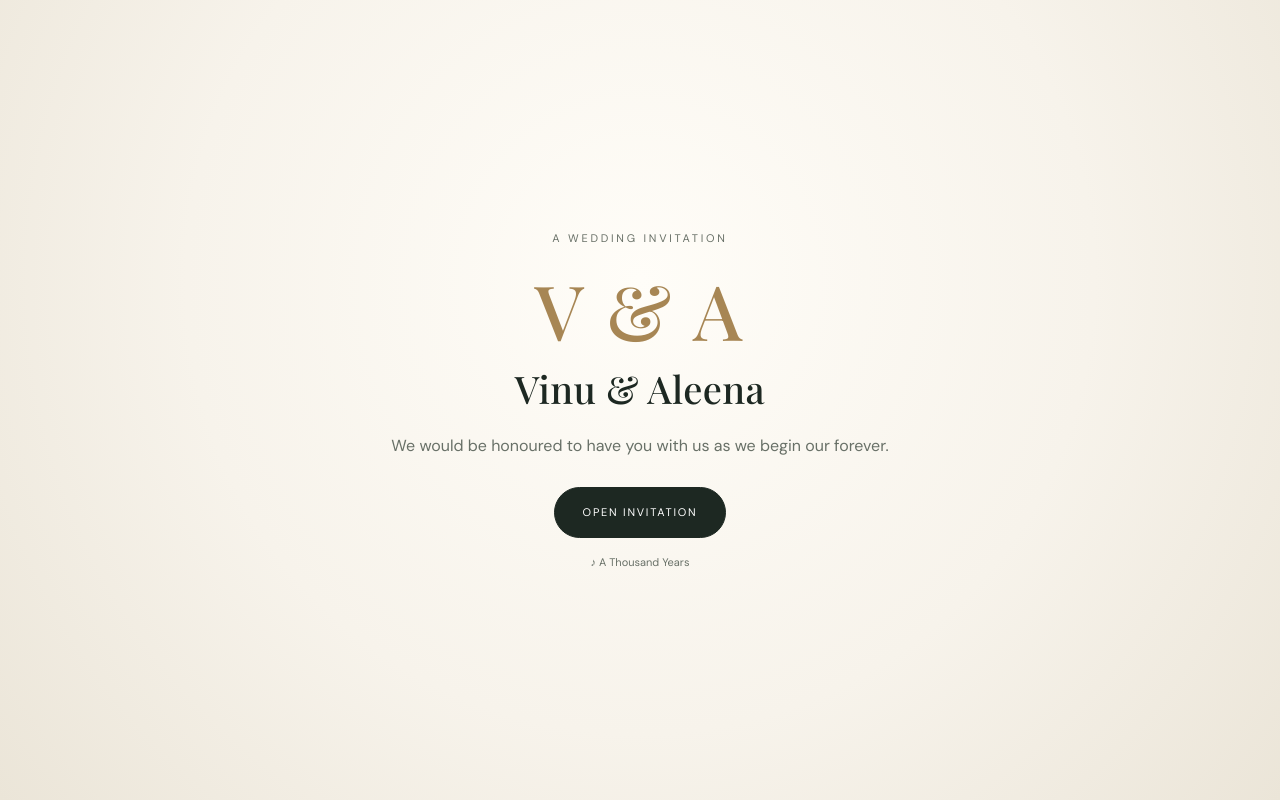
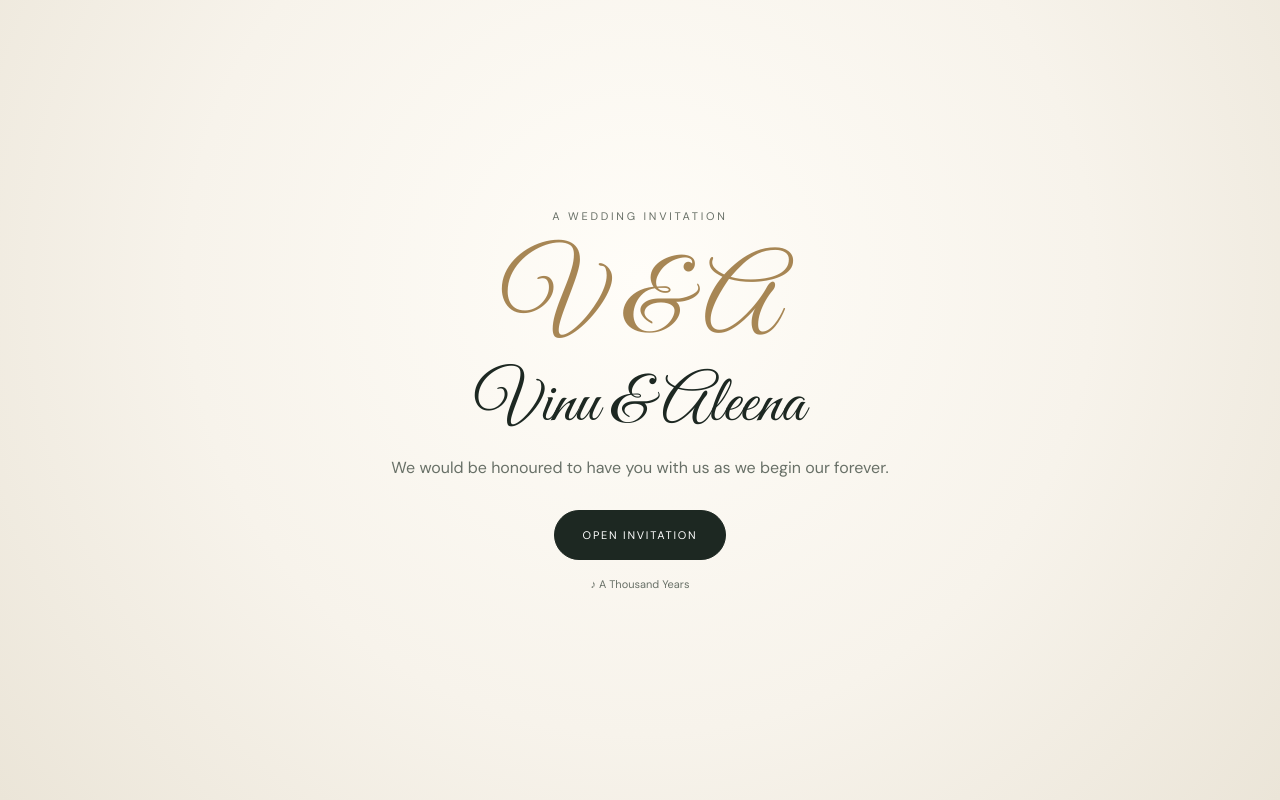
Before and after one commit to vinu-paul/vinu-aleena-wedding, a plain HTML site: page index.html in a window 1280 px wide. Shown: the top 800 px of the page. Drawn offline with nearby package versions, Linux system fonts and the light colour scheme; no server answers.

Commit message:
Add files via upload

```diff
--- a/index.html
+++ b/index.html
@@ -7,7 +7,7 @@
 <title>Vinu & Aleena — Wedding Invitation</title>
 <link rel="preconnect" href="https://fonts.googleapis.com">
 <link rel="preconnect" href="https://fonts.gstatic.com" crossorigin>
-<link href="https://fonts.googleapis.com/css2?family=DM+Sans:wght@400;500;600&family=Playfair+Display:wght@400;500;600;700&display=swap" rel="stylesheet">
+<link href="https://fonts.googleapis.com/css2?family=DM+Sans:wght@400;500;600&family=Great+Vibes&family=Playfair+Display:wght@400;500;600;700&display=swap" rel="stylesheet">
 <style>
 :root{--bg:#f7f3eb;--ink:#1d2822;--muted:#687067;--line:#d9d5ca;--accent:#a78654;--white:#fffdf8}
 *{box-sizing:border-box}html{scroll-behavior:smooth}body{margin:0;background:var(--bg);color:var(--ink);font-family:"DM Sans",sans-serif;line-height:1.65}button,a{font:inherit}a{color:inherit;text-decoration:none}
@@ -55,6 +55,17 @@ footer{text-align:center;padding:55px 20px 75px}.footer-names{font-family:"Playf
 
 .family-name{font-family:"Cormorant Garamond",serif;font-style:italic;font-size:16px!important;color:var(--accent)!important;margin-top:9px!important}
 @media(prefers-reduced-motion:reduce){.chibi-couple{animation:none}}
+
+
+/* Approved handwritten title treatment — Flowing Signature (Option 1) */
+.monogram,.opening h1,.hero h1,.brand,.footer-names,.signature{font-family:"Great Vibes",cursive;font-weight:400;letter-spacing:0}
+.monogram{font-size:clamp(78px,11vw,104px);line-height:1.05;color:var(--accent)}
+.opening h1{font-size:clamp(48px,7vw,66px);line-height:1.12}
+.hero h1{font-size:clamp(76px,12vw,132px);line-height:1.08;margin:22px 0 24px}
+.brand{font-size:34px;color:var(--accent)}
+.footer-names{font-size:clamp(54px,8vw,76px);line-height:1.1;color:var(--accent)}
+.signature{font-size:48px}
+@media(max-width:700px){.hero h1{font-size:clamp(62px,16vw,94px)}.monogram{font-size:82px}.opening h1{font-size:52px}.brand{font-size:30px}}
 
 </style>
 
```
